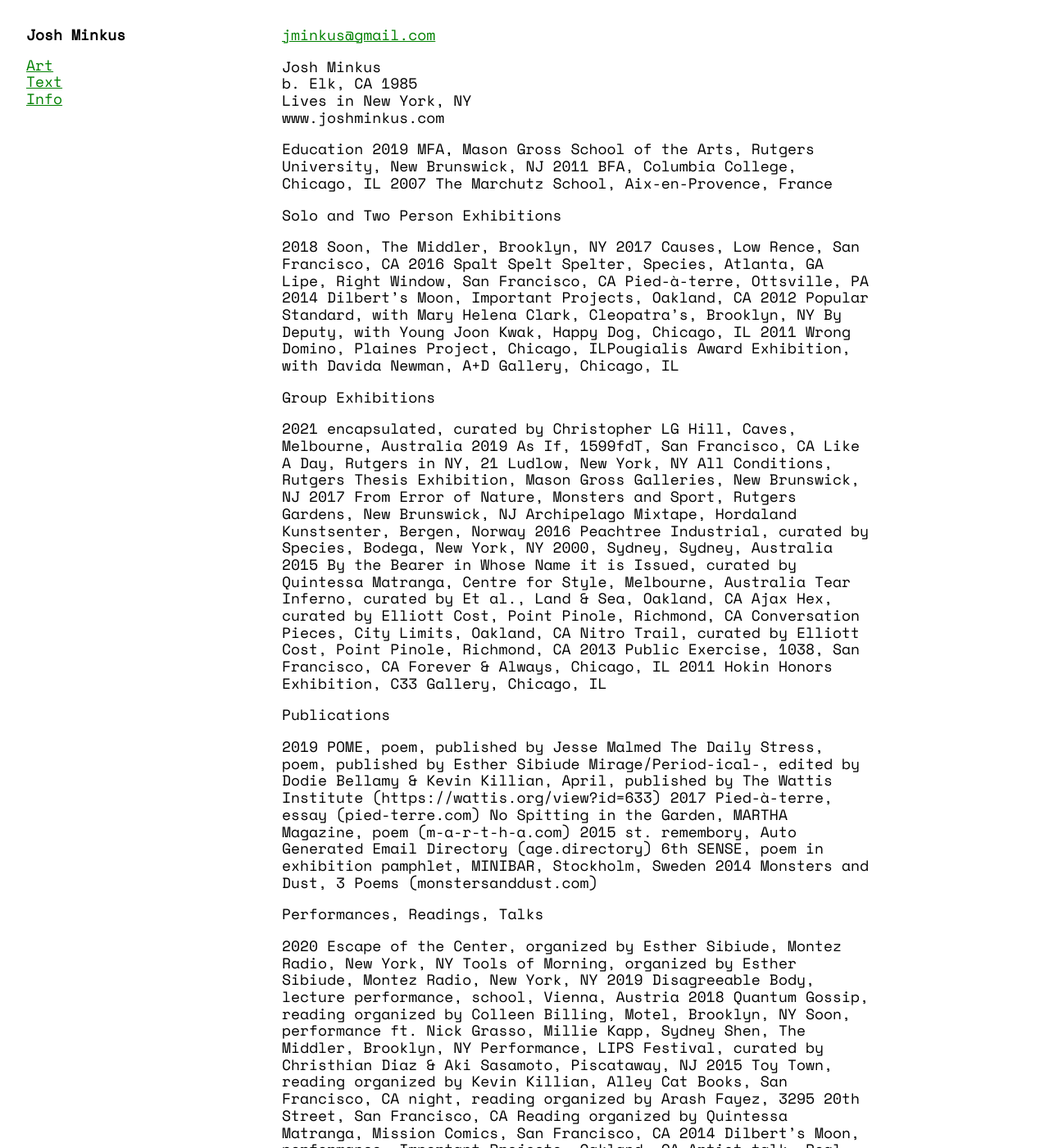
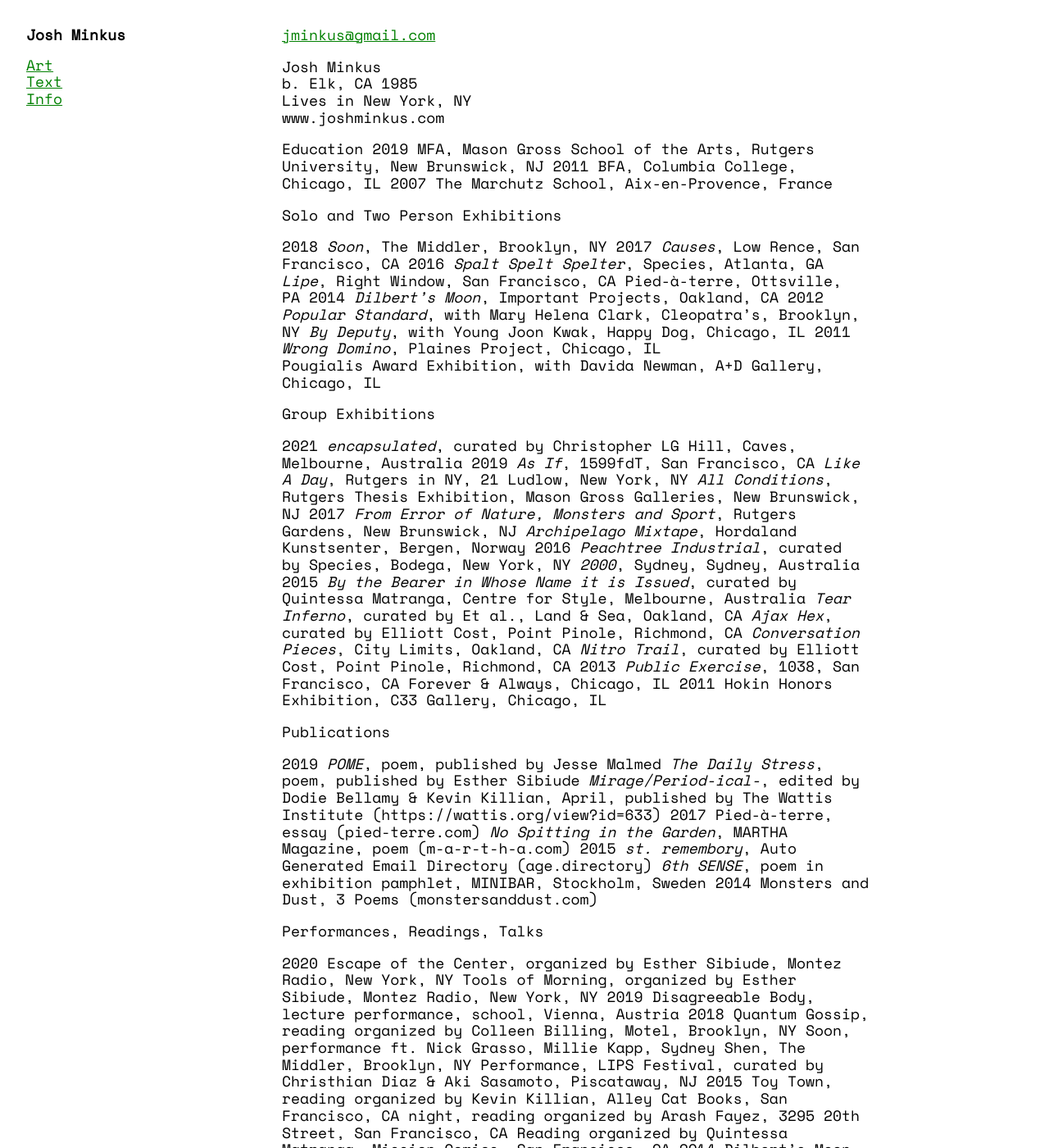
Before and after one commit to Jilkus/jilkus.github.io, a Jekyll site: the page built from info.md, in a window 1280 px wide and 1400 px high. Shown: the whole window at 82% size. Built offline with Jekyll 4.4.1, drawn with Linux system fonts in a browser that asks for light colours; some of the changed text lies outside the part shown.

Commit message:
Update info.md

```diff
--- a/info.md
+++ b/info.md
@@ -16,46 +16,50 @@ Education
 2011	BFA, Columbia College, Chicago, IL
 2007	The Marchutz School, Aix-en-Provence, France
 
+
 Solo and Two Person Exhibitions
 
-2018	Soon, The Middler, Brooklyn, NY
-2017	Causes, Low Rence, San Francisco, CA
-2016	Spalt Spelt Spelter, Species, Atlanta, GA
-        Lipe, Right Window, San Francisco, CA
+2018	*Soon*, The Middler, Brooklyn, NY
+2017	*Causes*, Low Rence, San Francisco, CA
+2016	*Spalt Spelt Spelter*, Species, Atlanta, GA
+        *Lipe*, Right Window, San Francisco, CA
         Pied-à-terre, Ottsville, PA
-2014	Dilbert’s Moon, Important Projects, Oakland, CA
-2012	Popular Standard, with Mary Helena Clark, Cleopatra’s, Brooklyn, NY
-	    By Deputy, with Young Joon Kwak, Happy Dog, Chicago, IL
-2011	Wrong Domino, Plaines Project, Chicago, ILPougialis Award Exhibition, with Davida Newman, A+D Gallery, Chicago, IL
+2014	*Dilbert’s Moon*, Important Projects, Oakland, CA
+2012	*Popular Standard*, with Mary Helena Clark, Cleopatra’s, Brooklyn, NY
+	    *By Deputy*, with Young Joon Kwak, Happy Dog, Chicago, IL
+2011	*Wrong Domino*, Plaines Project, Chicago, IL
+Pougialis Award Exhibition, with Davida Newman, A+D Gallery, Chicago, IL
+
 
 Group Exhibitions
 
-2021	encapsulated, curated by Christopher LG Hill, Caves, Melbourne, Australia
-2019	As If, 1599fdT, San Francisco, CA
-        Like A Day, Rutgers in NY, 21 Ludlow, New York, NY
-        All Conditions, Rutgers Thesis Exhibition, Mason Gross Galleries, New Brunswick, NJ
-2017	From Error of Nature, Monsters and Sport, Rutgers Gardens, New Brunswick, NJ
-        Archipelago Mixtape, Hordaland Kunstsenter, Bergen, Norway
-2016	Peachtree Industrial, curated by Species, Bodega, New York, NY
-        2000, Sydney, Sydney, Australia
-2015	By the Bearer in Whose Name it is Issued, curated by Quintessa Matranga, Centre for Style, Melbourne, Australia
-    Tear Inferno, curated by Et al., Land & Sea, Oakland, CA
-    Ajax Hex, curated by Elliott Cost, Point Pinole, Richmond, CA
-    Conversation Pieces, City Limits, Oakland, CA
-    Nitro Trail, curated by Elliott Cost, Point Pinole, Richmond, CA
-2013	Public Exercise, 1038, San Francisco, CA
+2021	*encapsulated*, curated by Christopher LG Hill, Caves, Melbourne, Australia
+2019	*As If*, 1599fdT, San Francisco, CA
+        *Like A Day*, Rutgers in NY, 21 Ludlow, New York, NY
+        *All Conditions*, Rutgers Thesis Exhibition, Mason Gross Galleries, New Brunswick, NJ
+2017	*From Error of Nature, Monsters and Sport*, Rutgers Gardens, New Brunswick, NJ
+        *Archipelago Mixtape*, Hordaland Kunstsenter, Bergen, Norway
+2016	*Peachtree Industrial*, curated by Species, Bodega, New York, NY
+        *2000*, Sydney, Sydney, Australia
+2015	*By the Bearer in Whose Name it is Issued*, curated by Quintessa Matranga, Centre for Style, Melbourne, Australia
+    *Tear Inferno*, curated by Et al., Land & Sea, Oakland, CA
+    *Ajax Hex*, curated by Elliott Cost, Point Pinole, Richmond, CA
+    *Conversation Pieces*, City Limits, Oakland, CA
+    *Nitro Trail*, curated by Elliott Cost, Point Pinole, Richmond, CA
+2013	*Public Exercise*, 1038, San Francisco, CA
 	    Forever & Always, Chicago, IL
 2011	Hokin Honors Exhibition, C33 Gallery, Chicago, IL
 
+
 Publications
 
-2019	POME, poem, published by Jesse Malmed
-The Daily Stress, poem, published by Esther Sibiude
-Mirage/Period-ical-, edited by Dodie Bellamy & Kevin Killian, April, published by The Wattis Institute (https://wattis.org/view?id=633)
+2019	*POME*, poem, published by Jesse Malmed
+*The Daily Stress*, poem, published by Esther Sibiude
+*Mirage/Period-ical-*, edited by Dodie Bellamy & Kevin Killian, April, published by The Wattis Institute (https://wattis.org/view?id=633)
 2017	Pied-à-terre, essay (pied-terre.com)
-	No Spitting in the Garden, MARTHA Magazine, poem (m-a-r-t-h-a.com)
-2015	st. remembory, Auto Generated Email Directory (age.directory)
-	6th SENSE, poem in exhibition pamphlet, MINIBAR, Stockholm, Sweden
+	*No Spitting in the Garden*, MARTHA Magazine, poem (m-a-r-t-h-a.com)
+2015	*st. remembory*, Auto Generated Email Directory (age.directory)
+	*6th SENSE*, poem in exhibition pamphlet, MINIBAR, Stockholm, Sweden
 2014	Monsters and Dust, 3 Poems (monstersanddust.com)
 
 Performances, Readings, Talks
@@ -74,9 +78,9 @@ Artist talk, Real Time & Space, Oakland, CA
 
 Curatorial
 
-2020	HEADS, with Mary Helena Clark and Aily Nash, 99 Scott, Brooklyn, NY
-2016	Sessile, Giulia Cenci, Rand Hardy, Eva Löfdahl, K.r.m. Mooney, Nick Raffel, Clifford Gallery at Colgate University, Hamilton, NY
-2015	As Is Is, film program curated with Mary Helena Clark, Altman Siegel, San Francisco, CA
+2020	*HEADS*, with Mary Helena Clark and Aily Nash, 99 Scott, Brooklyn, NY
+2016	*Sessile*, Giulia Cenci, Rand Hardy, Eva Löfdahl, K.r.m. Mooney, Nick Raffel, Clifford Gallery at Colgate University, Hamilton, NY
+2015	*As Is Is*, film program curated with Mary Helena Clark, Altman Siegel, San Francisco, CA
 
 Press
 
```
